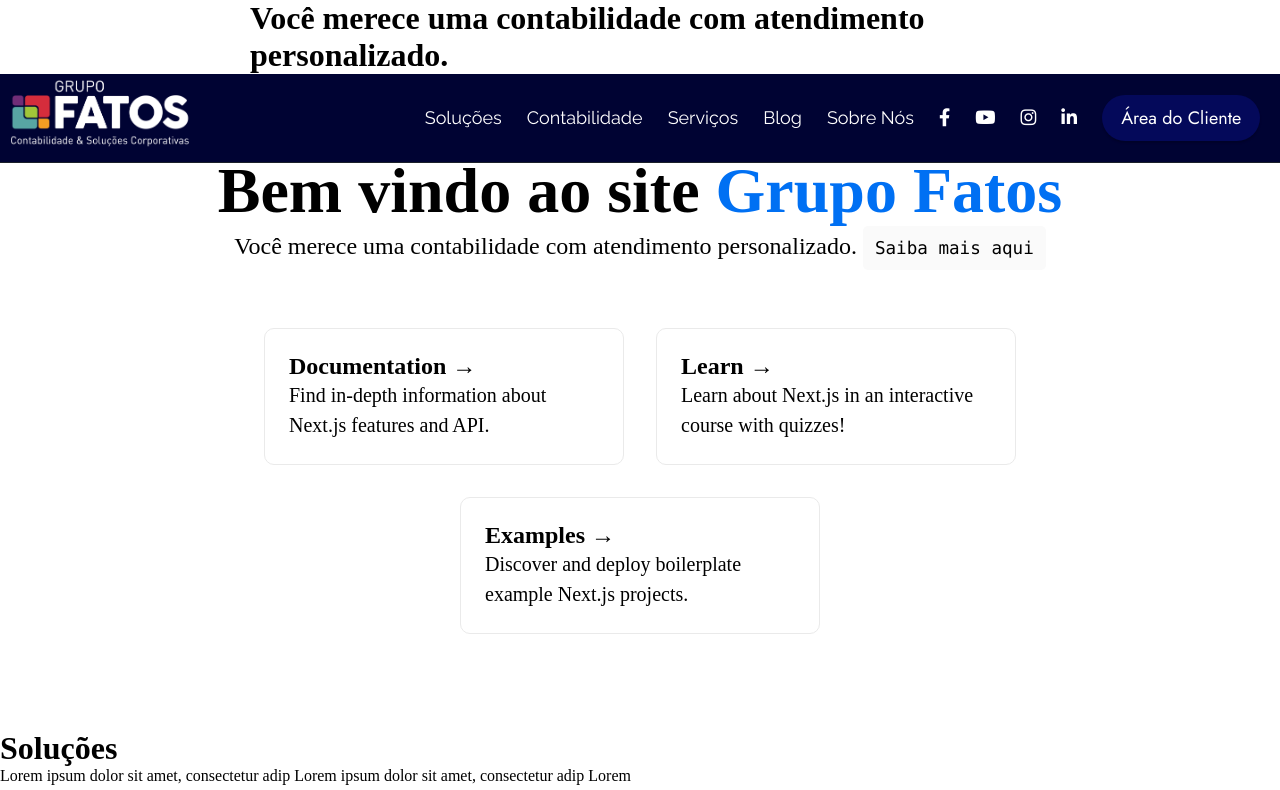
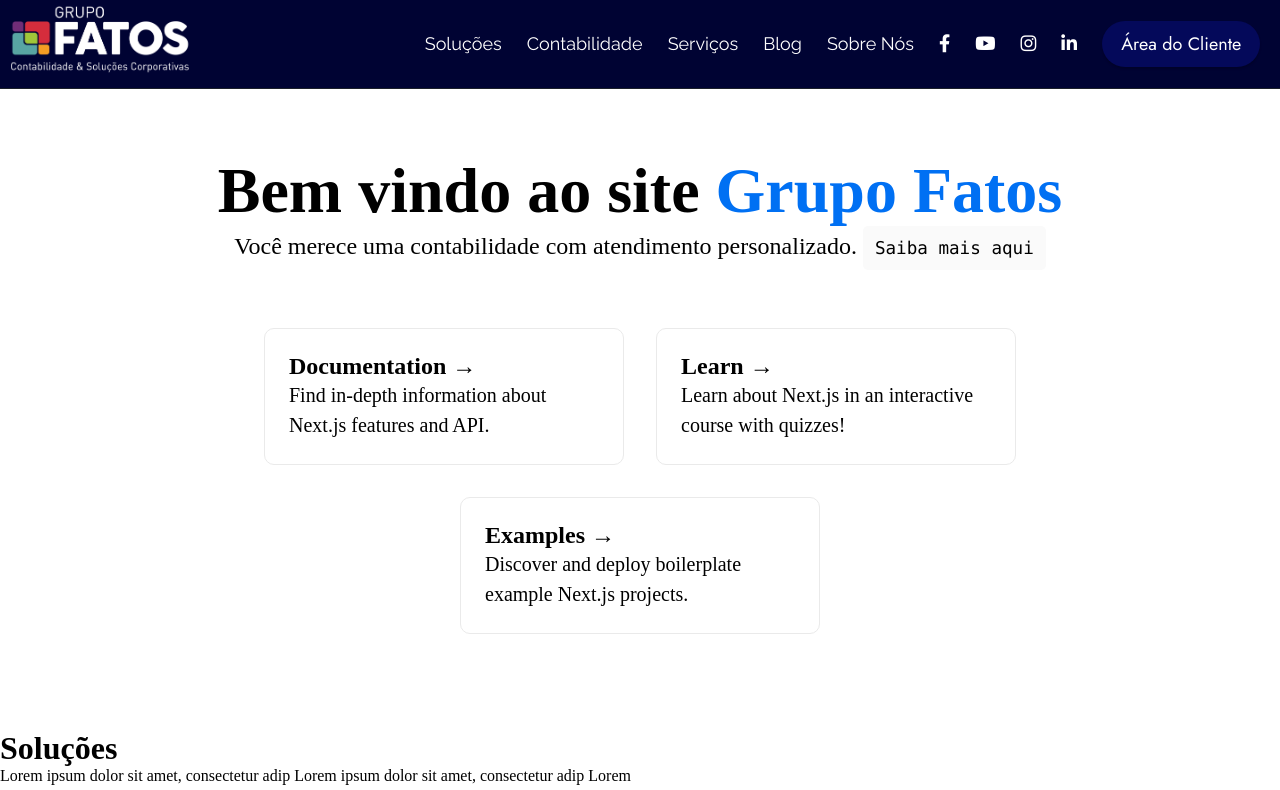
Before and after one commit to Akastro/GrupoFatos, a Next.js app: page / in a window 1280 px wide. Shown: the top 790 px of the page. Built offline with nearby package versions, Linux system fonts and the light colour scheme.

Commit message:
59° commit

```diff
--- a/pages/index.js
+++ b/pages/index.js
@@ -25,8 +25,9 @@ export default function Home() {
         <title>Contabilidade em São Jose dos Campos</title>
         <link rel="icon" href="/favicon.ico" />
       </Head>
+
+          <Menu />
           <PrimeiraDobra />
-          <Menu />
           <script src="https://ajax.googleapis.com/ajax/libs/jquery/3.6.0/jquery.min.js"></script>
             <script src="custom.js"></script>
           <main className={styles.main}>
--- a/styles/globals.css
+++ b/styles/globals.css
@@ -115,6 +115,7 @@ a.btn:not(.btn-form) {
 }
 
 .home{
+  background-color: #6e6e6e;
   background-image: "./public/img/back.webp";
   width: 100vh;
   margin: 0 auto;
```
